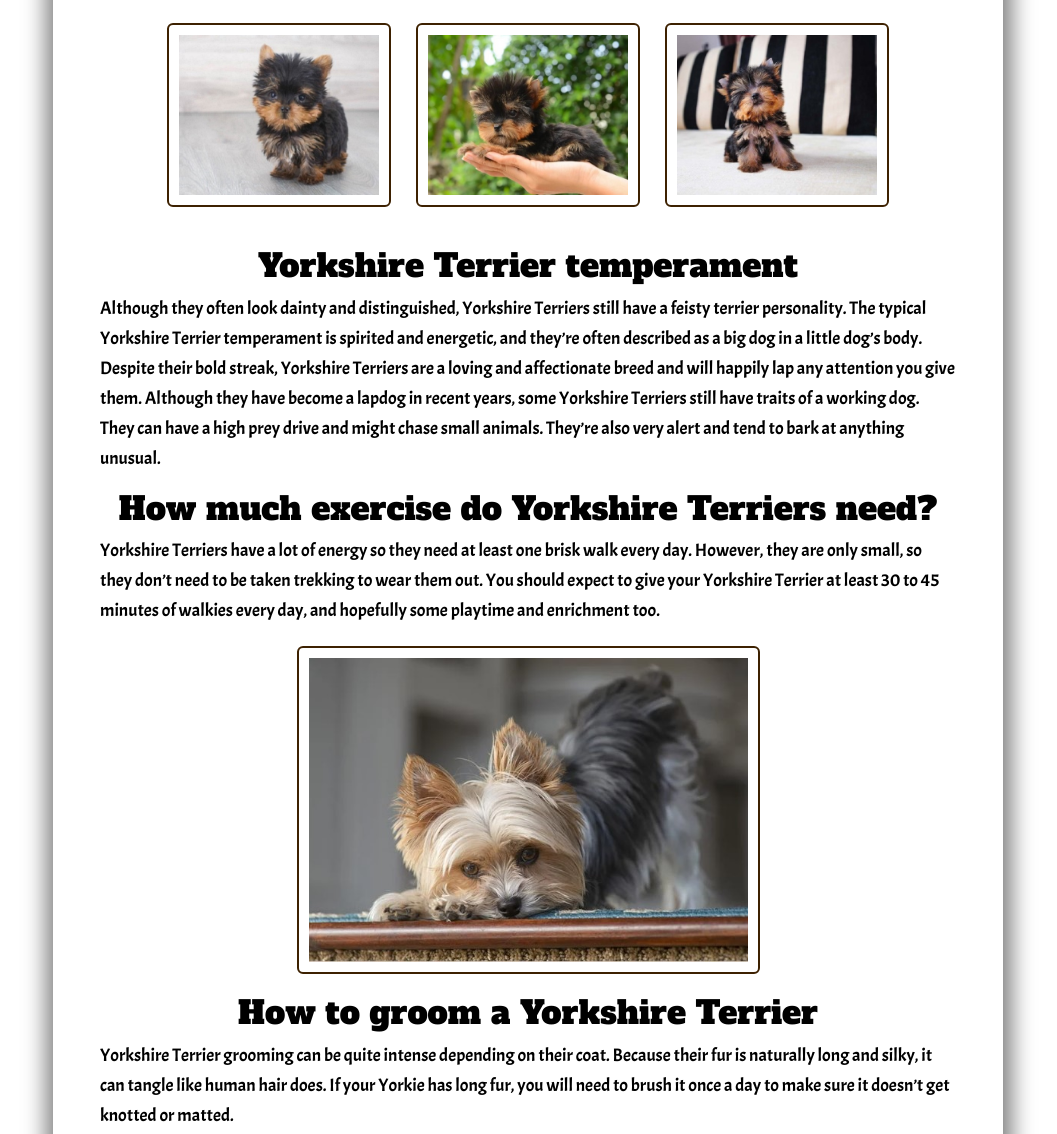
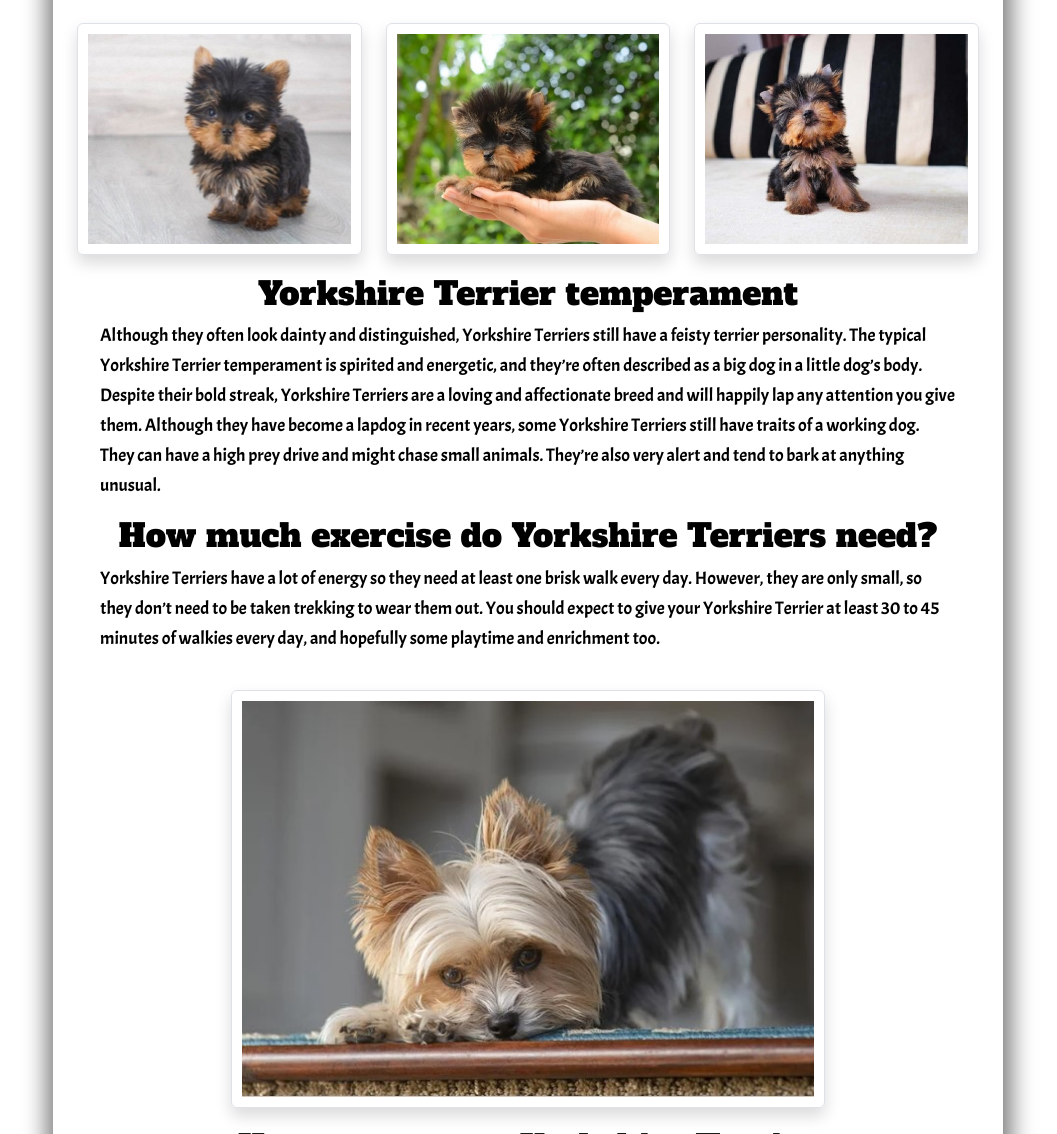
Before and after one commit to Irenkawww/My-dog, a plain HTML site: page index.html in a window 1280 px wide. Shown: the part 1375-2509 px from the top of the page, without its empty margins (112-1169 px from the left). Drawn offline with nearby package versions, Linux system fonts and the light colour scheme.

Commit message:
made responsive images

```diff
--- a/index.html
+++ b/index.html
@@ -106,29 +106,29 @@
             born with black and tan coats. As your Yorkie gets older, their coat
             will probably get lighter and become a blue and gold colour.
           </p>
-          <div class="container">
+          <div class="container-fluid">
             <div class="row align-items-center">
-              <div class="col-sm-1"></div>
-              <div class="col-sm-10">
-                <div class="rowphotos">
+              <div class="col-md-4">
                 <img
                   src="/images/small1.jpg"
                   alt="puppy in the room"
-                    width="30%"
+                  class="img image border rounded shadow"
                 />
+              </div>
+              <div class="col-md-4">
                 <img
                   src="/images/small2.jpg"
                   alt="puppy in nature"
-                    width="30%"
+                  class="img image border rounded shadow"
                 />
+              </div>
+              <div class="col-md-4">
                 <img
                   src="/images/small3.jpg"
                   alt="puppy on the sofa"
-                    width="30%"
+                  class="img image border rounded shadow"
                 />
               </div>
-              </div>
-              <div class="col-sm-1"></div>
             </div>
           </div>
           <h2>Yorkshire Terrier temperament</h2>
@@ -152,12 +152,20 @@
             give your Yorkshire Terrier at least 30 to 45 minutes of walkies
             every day, and hopefully some playtime and enrichment too.
           </p>
+          <div class="container-fluid">
+            <div class="row">
+              <div class="col-md-2"></div>
+              <div class="col-md-8">
                 <img
                   src="/images/yorkterier_nice.jpg"
                   alt="Yorkshire Terrier's exercise"
-            width="50%"
-            class="centred"
+                  class="img image border rounded shadow"
                 />
+              </div>
+              <div class="col-md-2"></div>
+            </div>
+          </div>
+
           <h2>How to groom a Yorkshire Terrier</h2>
           <p>
             Yorkshire Terrier grooming can be quite intense depending on their
@@ -192,12 +200,19 @@
               </a></span
             >
           </p>
+          <div class="container-fluid">
+            <div class="row">
+              <div class="col-md-2"></div>
+              <div class="col-md-8">
                 <img
                   src="/images/haircut-for-dog-breed-yorkshire-terrier.jpg"
                   alt="haircut for Yorkshire Terrier"
-            width="50%"
-            class="centred"
+                  class="img image border rounded shadow"
                 />
+              </div>
+              <div class="col-md-2"></div>
+            </div>
+          </div>
           <h2>Yorkshire Terrier lifespan</h2>
           <p>
             Yorkshire Terriers are one of the longest living dog breeds, with an
--- a/src/style.css
+++ b/src/style.css
@@ -100,21 +100,18 @@ margin-bottom: 40px;
   text-decoration: none;
   background:var(--dark-color);
 }
-
- .rowphotos {
-   display: flex;
-   justify-content: center;
-   margin-bottom: 20px;
-}
-.section {
+ .section {
     background-color: var(--background-dark-light-color);
     display: flex;
     margin: auto;
-
+    }
+.image {
+    max-width: 100%;
+    height: auto;
 }
 @media (max-width:800px) {
     h1 {
-        font-size: 36px;
+        font-size: 26px;
     }
 
     h2 {
@@ -127,7 +124,7 @@ margin-bottom: 40px;
     }
     p {
         margin: 0px 15px 0px 15px;
-        font-size: 10px;
+        font-size: 12px;
         line-height: 1.5;
     }
     .links {
```
Lines whose indentation alone changed are shown as unchanged.
